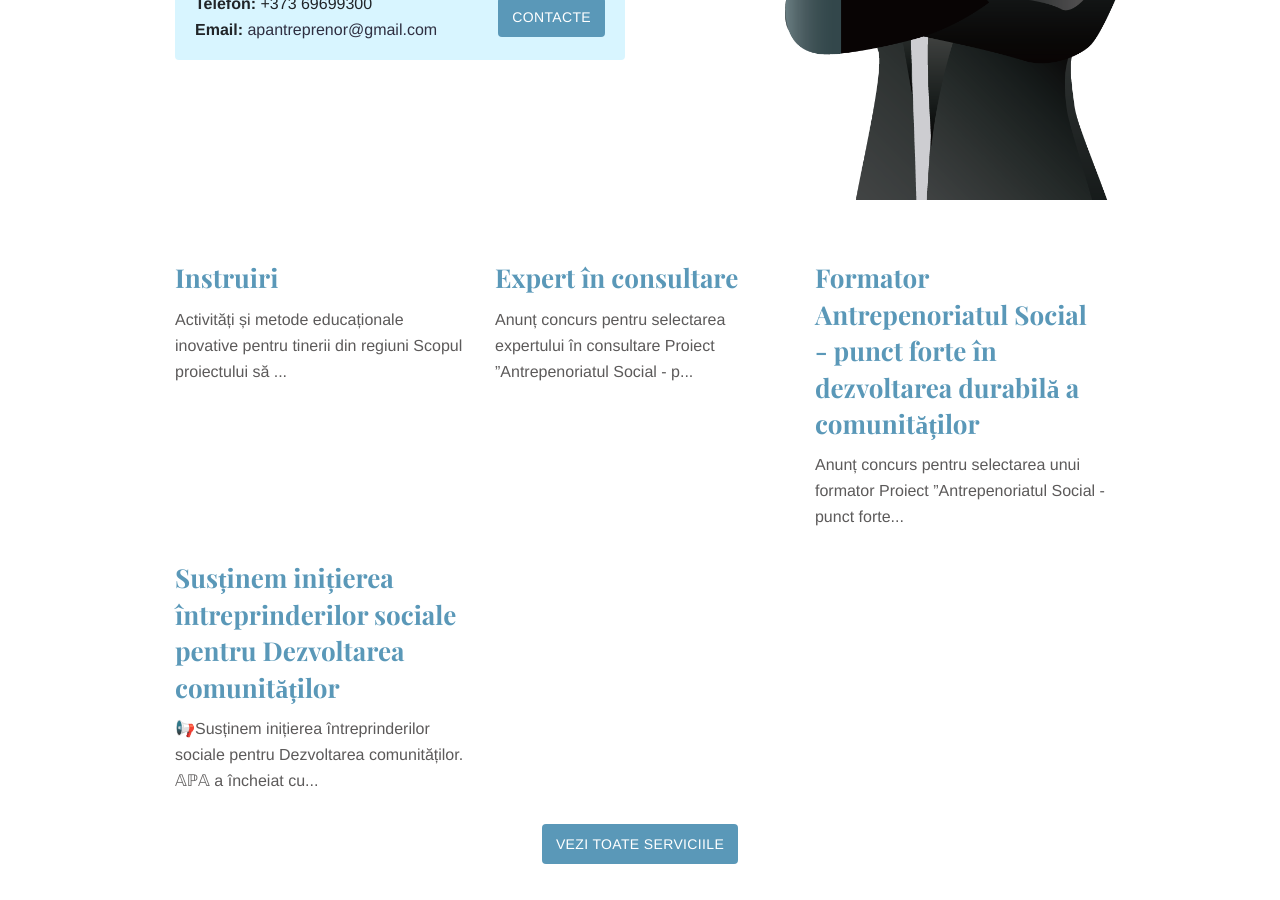
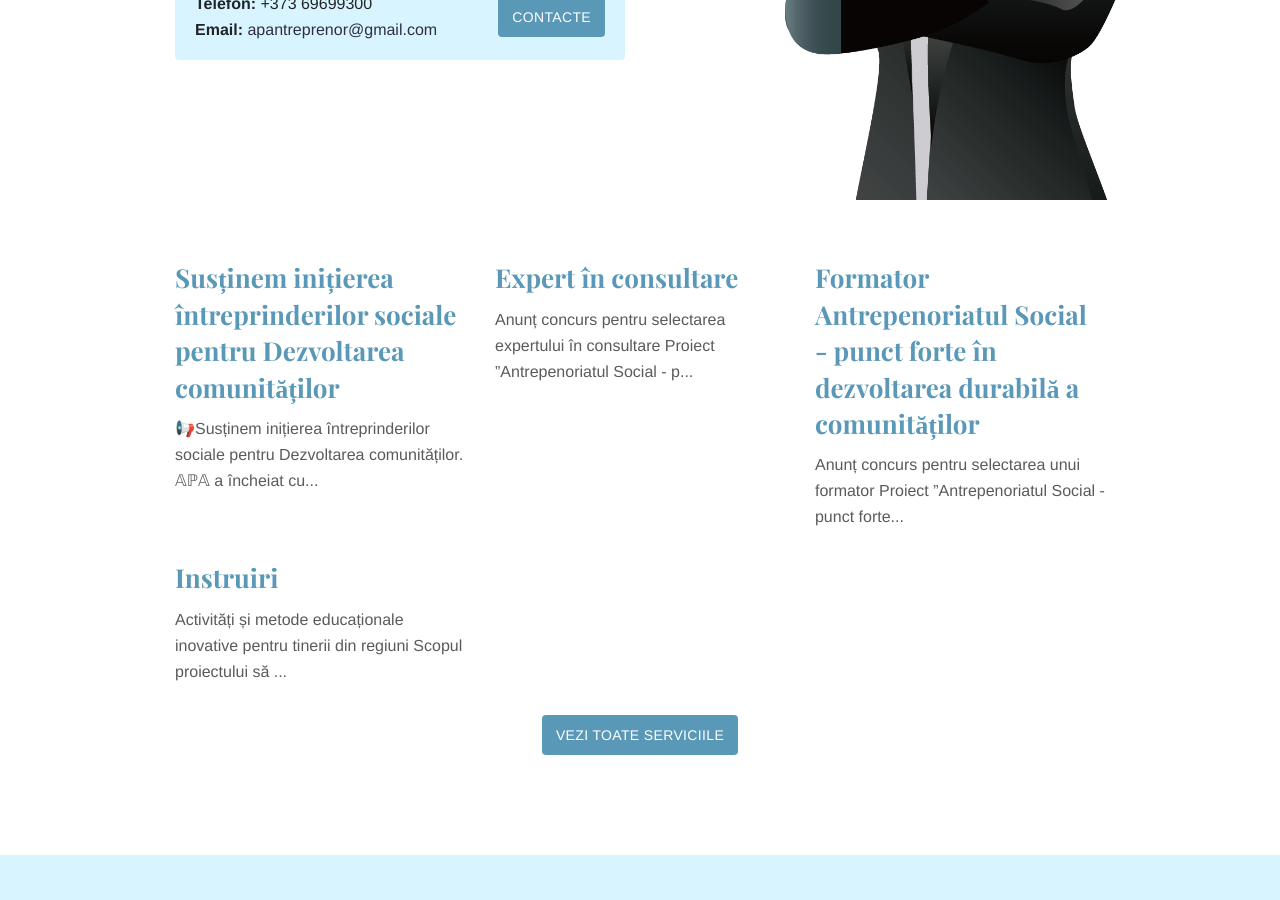
Before and after one commit to apantreprenor/apantreprenor.github.io, a Jekyll site: the page built from index.md, in a window 1280 px wide and 900 px high, scrolled down 624 px. Built offline with Jekyll 4.4.1, drawn with Linux system fonts in a browser that asks for light colours.

Commit message:
sort services in home page

```diff
--- a/_layouts/home.html
+++ b/_layouts/home.html
@@ -37,7 +37,8 @@ bodyClass: "page-home"
 <div class="strip">
   <div class="container pt-6 pb-6 pb-md-10">
     <div class="row justify-content-start">
-      {% for service in site.services %}
+      {% assign weighted_services = site.services | sort: "weight" %}
+      {% for service in weighted_services %}
       <div class="col-12 col-md-4 mb-1">
         <div class="service service-summary">
           <div class="service-content">
```
Also changed, not shown: README.md.
